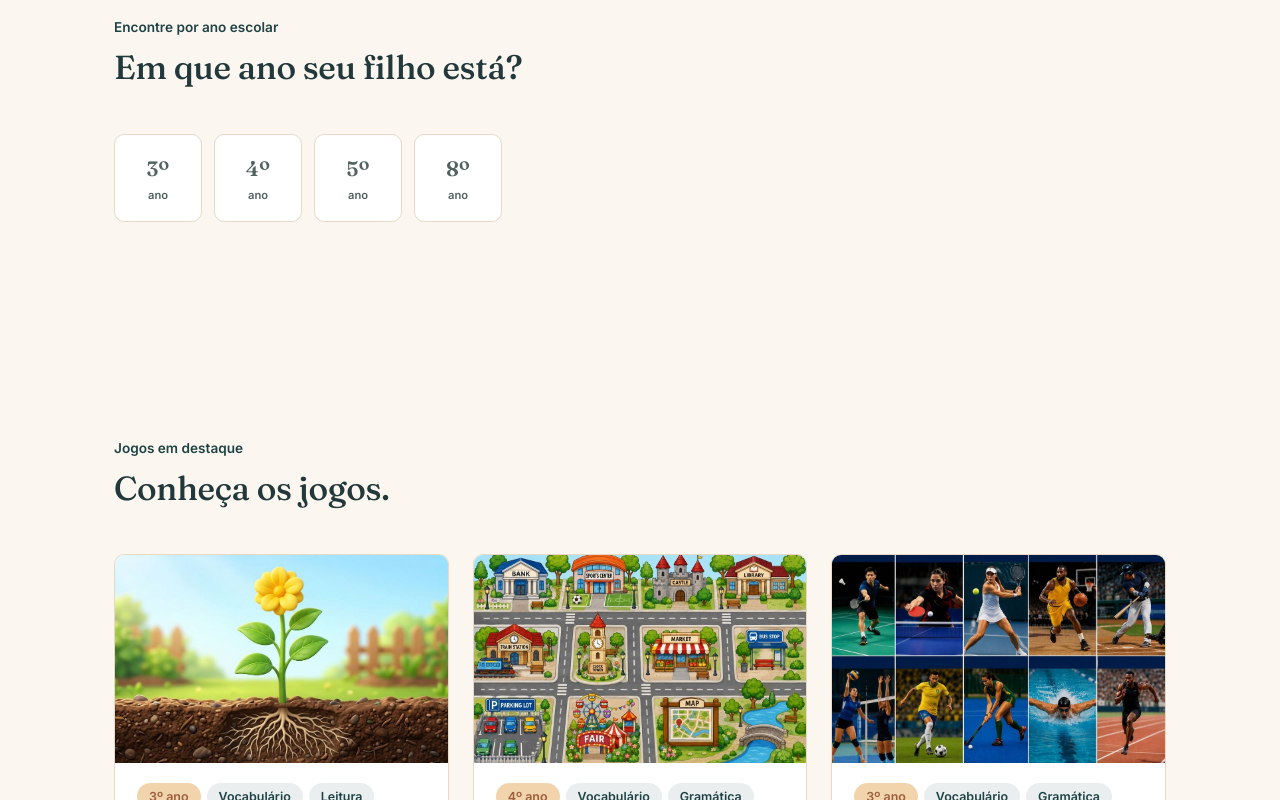
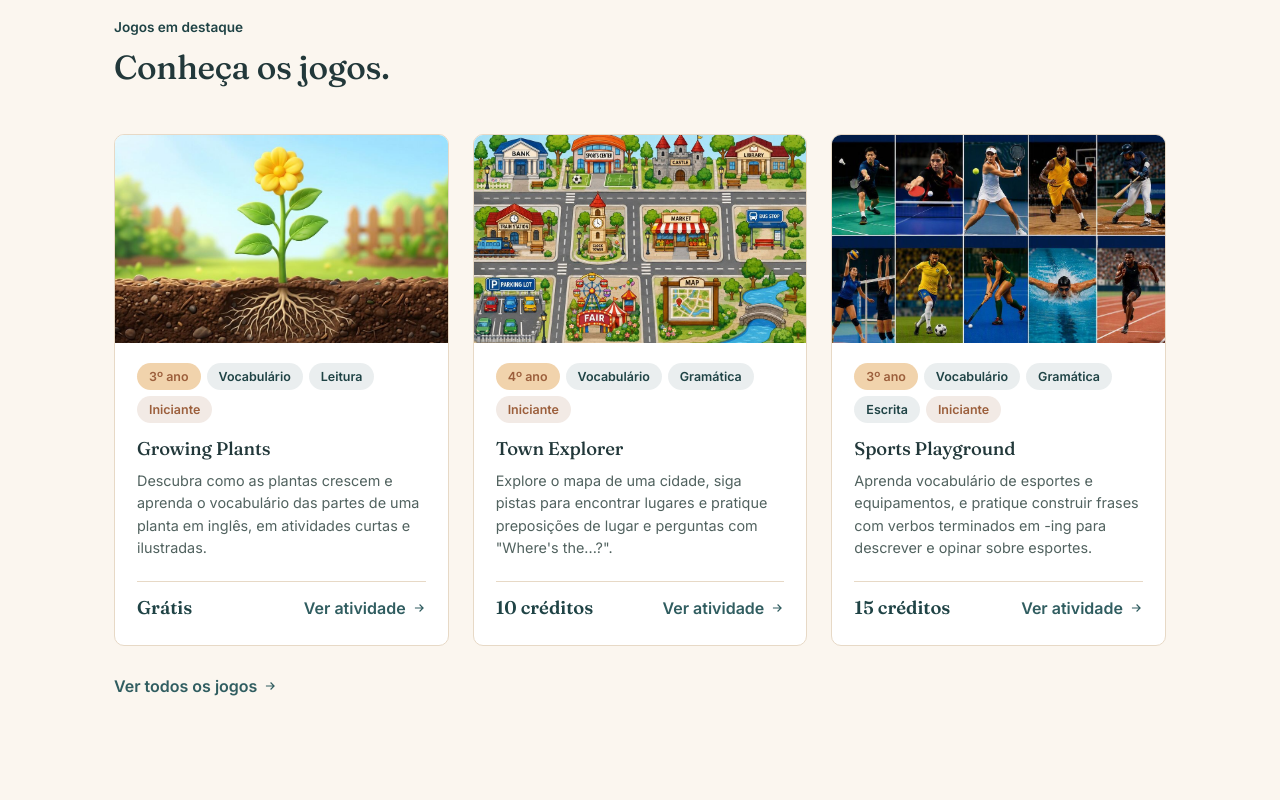
Before and after one commit to danibacelar/danibacelar.github.io, a Next.js app in the folder webapp/: page / in a window 1280 px wide. Shown: the part 1580-2380 px from the top of the page. Built offline with nearby package versions, Linux system fonts and the light colour scheme.

Commit message:
Remover seção "Encontre por ano escolar" da home Co-Authored-By: Claude Sonnet 5 <noreply@anthropic.com> Claude-Session: https://claude.ai/code/session_0189gZaMtoas47no7JWuU6Lo

```diff
--- a/webapp/src/app/page.tsx
+++ b/webapp/src/app/page.tsx
@@ -1,11 +1,4 @@
 import { GAMES } from "./data/games";
-
-const GRADES = [
-  { num: 3, label: "ano" },
-  { num: 4, label: "ano" },
-  { num: 5, label: "ano" },
-  { num: 8, label: "ano" },
-];
 
 export default function HomePage() {
   const destaques = GAMES.slice(0, 3);
@@ -187,27 +180,6 @@ export default function HomePage() {
       <section className="section">
         <div className="wrap">
           <div className="section-head">
-            <p className="eyebrow">Encontre por ano escolar</p>
-            <h2 style={{ fontSize: "clamp(1.5rem,2.6vw,2.1rem)" }}>
-              Em que ano seu filho está?
-            </h2>
-          </div>
-          <div className="grade-row">
-            {GRADES.map((grade) => (
-              <a className="grade-chip" href="/jogos" key={grade.num}>
-                <span style={{ fontFamily: "var(--font-display)", fontSize: "1.3rem" }}>
-                  {grade.num}º
-                </span>
-                <span>{grade.label}</span>
-              </a>
-            ))}
-          </div>
-        </div>
-      </section>
-
-      <section className="section">
-        <div className="wrap">
-          <div className="section-head">
             <p className="eyebrow">Jogos em destaque</p>
             <h2 style={{ fontSize: "clamp(1.5rem,2.6vw,2.1rem)" }}>Conheça os jogos.</h2>
           </div>
```
